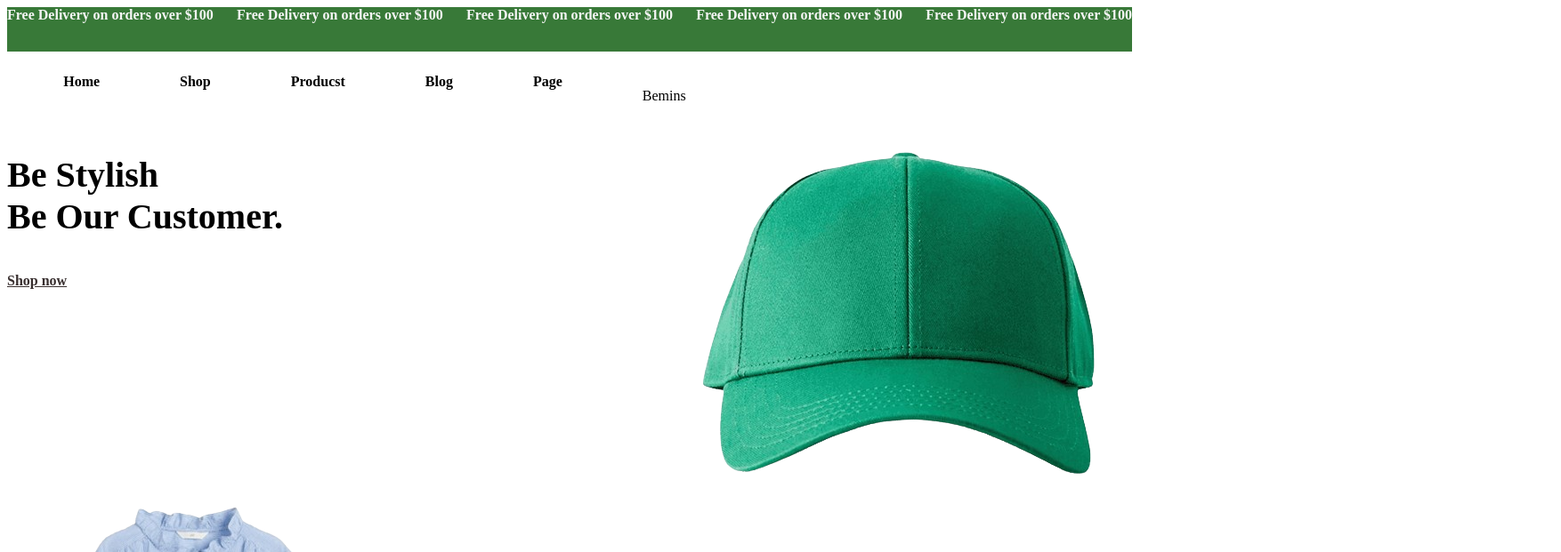
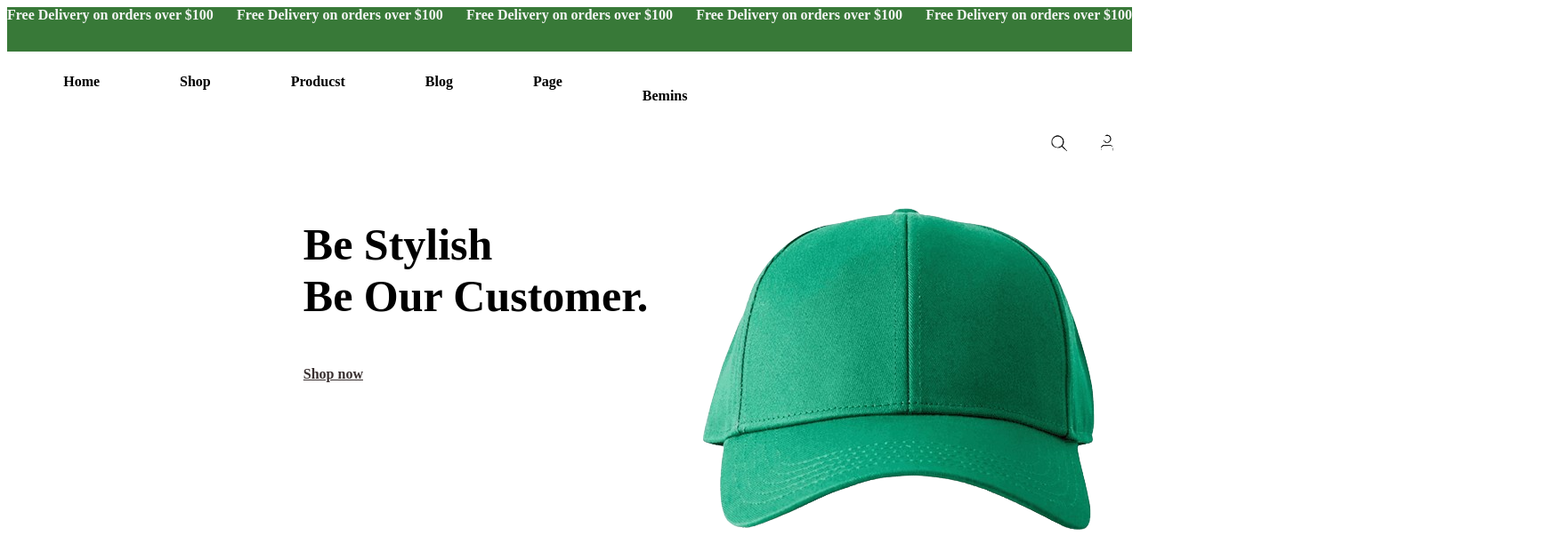
Before and after one commit to Aber-Racheal/Assessment-01, a plain HTML site: page index.html in a window 1280 px wide. Shown: the top 621 px of the page at 89% size, 1754 px wide, since content can reach past the window. Drawn offline with Linux system fonts and the light colour scheme.

Commit message:
assessment

```diff
--- a/index.html
+++ b/index.html
@@ -55,24 +55,31 @@
     </div>
 
     <div>
-        <p>Bemins</p>
+        <p id="Bemins">Bemins</p>
     </div>
 
+    <!-- <div id="navicons">
+        <div><a href="icon"><img src="./Images/searchicon.png" alt="searchicon"></a></div>
+        <div><a href=""></a><img src="./Images/person.png" alt=""></a></div>
+    </div> -->
+</div>
 
 
+<div id="navicons">
+    <div><a href="icon"><img src="./Images/searchicon.png" alt="searchicon"></a></div>
+    <div><a href=""></a><img src="./Images/person.png" alt=""></a></div>
 </div>
-
 
 <div class="be-stylish">
 
 <div>
     <p id="bestylish">Be Stylish <br> Be Our Customer.</p>
-    <a href="shopnow" id="shopnow">Shop now</a>
+    <a href="shopnow" id="shopnow1">Shop now</a>
 
 </div>
 
 <div>
-    <img src="./Images/Cap.png" alt="cap" id="image">
+    <img src="./Images/Cap.png" alt="cap" id="cap">
 </div>
 
 
@@ -96,7 +103,7 @@
 </div>
 
 <div>
-    <img src="./glasses.png" alt=""  id="image">
+    <img src="./Images/sunglass.png" alt=""  id="image">
 </div>
 
      </div>
--- a/styles.css
+++ b/styles.css
@@ -8,6 +8,22 @@
 
 }
 
+#navicons{
+    display: flex;
+    flex-direction: row;
+    align-items: flex-end;
+    float: right;
+    margin-top: 0%;
+}
+
+#Bemins{
+    font-weight: bolder;
+}
+
+
+#cap{
+    margin-top: 0%;
+}
 
 #link1{
     text-decoration: none;
@@ -47,11 +63,23 @@
     display: flex;
     flex-direction: row;
     justify-content: space-between;
+    margin-top: 5%;
+    margin-left: 20%;
 }
 
 #bestylish{
-    font-size: 40px;
+    font-size: 50px;
+    width: 400px;
+    font-weight: bold;
+    margin-left: 20%;
+
+}
+
+#shopnow1{
+    color: rgb(56, 47, 47);
     font-weight: bolder;
+    margin-left: 20%;
+
 }
 
 #shopnow{
```
Also changed, not shown: Images/person.png (added), Images/searchicon.png (added).
